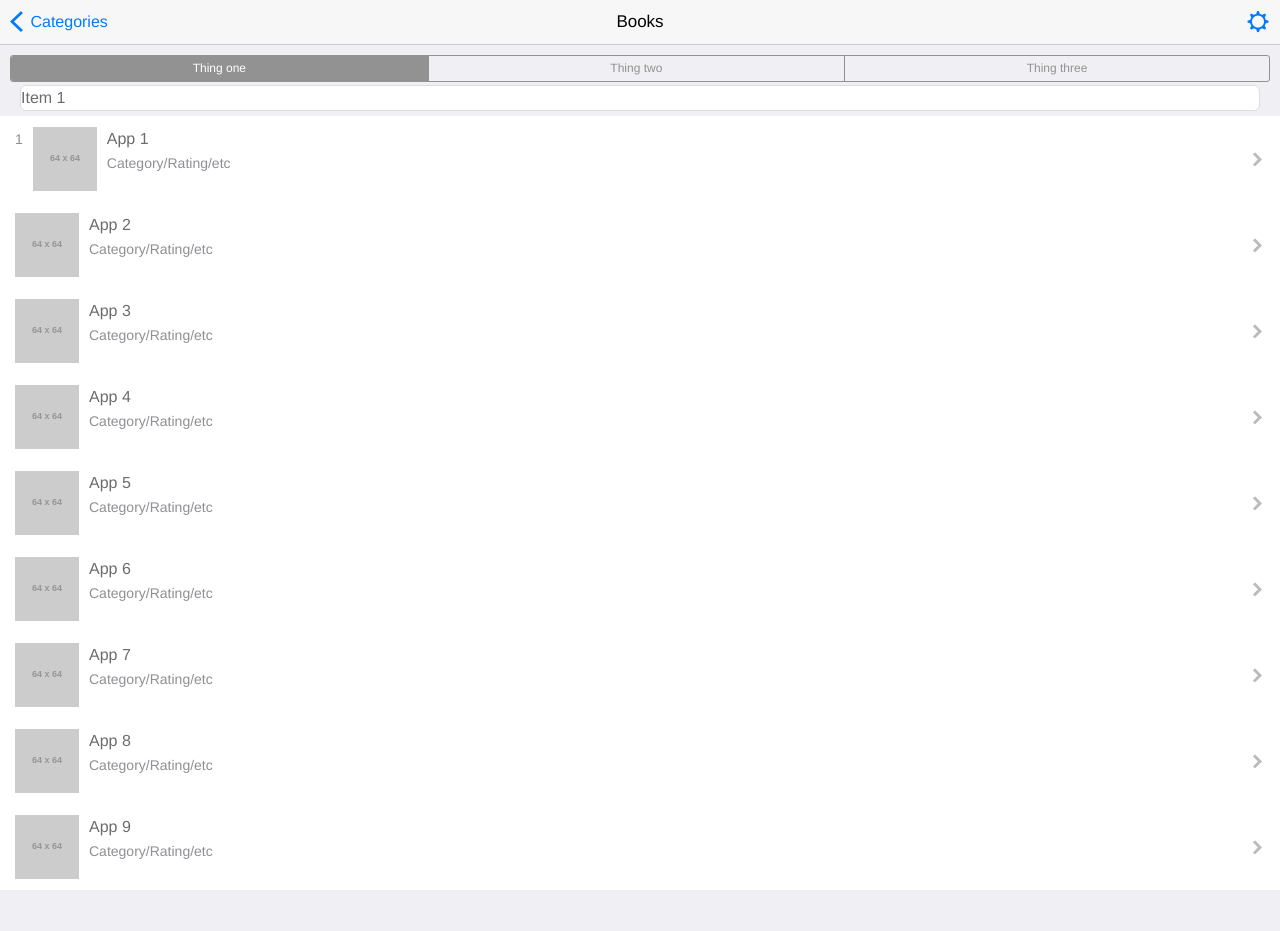
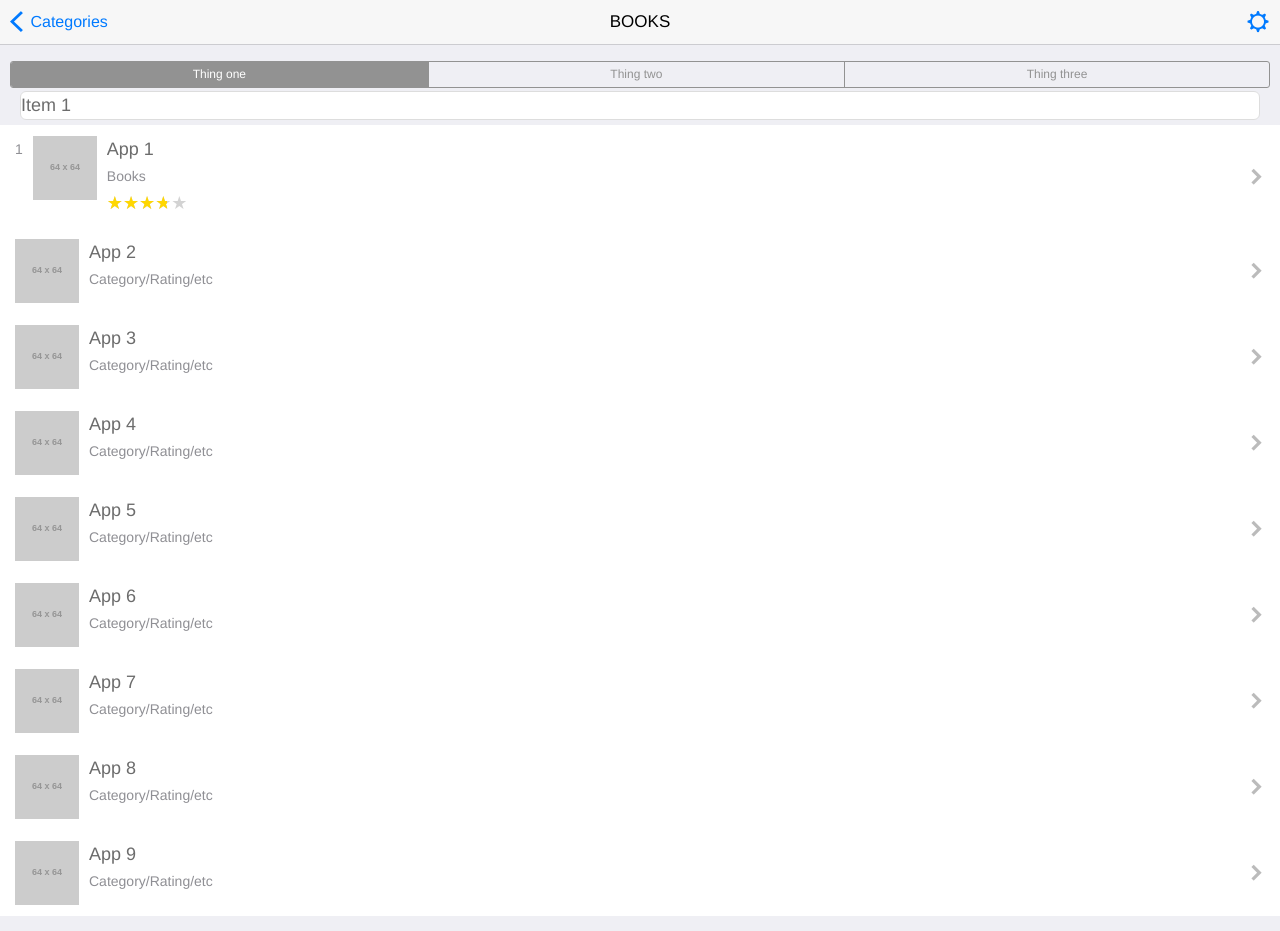
Before and after one commit to erik-ochoa/AppStore, a Flask app: template templates/applist.html in a window 1280 px wide. Run offline with Flask 2, Linux system fonts and the light colour scheme; the template is opened without the code that fills it, so the values that code supplies are empty; grey boxes labelled with a size stand in for pictures from a placeholder-image service; some libraries are stand-ins or nearby versions.

Commit message:
Rating Attribute Update

```diff
--- /dev/null
+++ b/static/css/rating.css
@@ -0,0 +1,70 @@
+@import "lesshat";
+
+// Method 1) Pure CSS
+.star-ratings-css {
+  unicode-bidi: bidi-override;
+  color: #c5c5c5;
+  font-size: 25px;
+  height: 25px;
+  width: 100px;
+  margin: 0 auto;
+  position: relative;
+  padding: 0;
+  text-shadow: 0px 1px 0 #a2a2a2;
+
+  &-top {
+    color: #e7711b;
+    padding: 0;
+    position: absolute;
+    z-index: 1;
+    display: block;
+    top: 0;
+    left: 0;
+    overflow: hidden;
+  }
+  &-bottom {
+    padding: 0;
+    display: block;
+    z-index: 0;
+  }
+}
+
+// Method 2) Using a Sprite
+.star-ratings-sprite {
+  background: url("https://s3-us-west-2.amazonaws.com/s.cdpn.io/2605/star-rating-sprite.png") repeat-x;
+  font-size: 0;
+  height: 21px;
+  line-height: 0;
+  overflow: hidden;
+  text-indent: -999em;
+  width: 110px;
+  margin: 0 auto;
+
+  &-rating {
+    background: url("https://s3-us-west-2.amazonaws.com/s.cdpn.io/2605/star-rating-sprite.png") repeat-x;
+    background-position: 0 100%;
+    float: left;
+    height: 21px;
+    display:block;
+  }
+
+}
+
+// Stuff for Pen styling
+@import url(http://fonts.googleapis.com/css?family=Open+Sans:400,600,700);
+body { margin: 50px; text-align: center; font-family: 'Open Sans', sans-serif; background: #f2fbff; }
+em { font-style: italic; }
+h1 { font-size: 24px; margin-bottom: 25px; font-weight: bold; text-transform: uppercase; }
+h2 { font-size: 16px; margin-bottom: 15px;}
+
+
+span.stars, span.stars span {
+    display: block;
+    background: url(stars.png) 0 -16px repeat-x;
+    width: 80px;
+    height: 16px;
+}
+
+span.stars span {
+    background-position: 0 0;
+}
--- a/templates/applist.html
+++ b/templates/applist.html
@@ -3,7 +3,7 @@
 <html>
   <head>
     <meta charset="utf-8">
-    <title>Movie finder</title>
+    <title>App List</title>
     <meta name="viewport" content="initial-scale=1, maximum-scale=1, user-scalable=no, minimal-ui">
     <meta name="apple-mobile-web-app-capable" content="yes">
     <meta name="apple-mobile-web-app-status-bar-style" content="black">
@@ -13,11 +13,65 @@
     <link rel="stylesheet" href="{{ url_for('static',filename='css/ratchet-theme-ios.min.css') }}">
     <link rel="stylesheet" href="{{ url_for('static',filename='css/app.css') }}">
     <link rel="stylesheet" href="{{ url_for('static',filename='css/style.css') }}">
+    <link rel="stylesheet" href="{{ url_for('static',filename='css/rating.css') }}">
+
     <script src="{{ url_for('static',filename='js/ratchet.min.js') }}"></script>
 
   <script src="https://ajax.googleapis.com/ajax/libs/jquery/3.1.1/jquery.min.js"></script>
+
+<script>
+  $.fn.stars = function() {
+      return $(this).each(function() {
+          $(this).html($('<span />').width(Math.max(0, (Math.min(5, parseFloat($(this).html())))) * 16));
+      });
+  }
+</script>
+
+<style>
+body { font-size: 18px; }
+
+.stars-container {
+  position: relative;
+  display: inline-block;
+  color: transparent;
+}
+
+.stars-container:before {
+  position: absolute;
+  top: 0;
+  left: 0;
+  content: '★★★★★';
+  color: lightgray;
+}
+
+.stars-container:after {
+  position: absolute;
+  top: 0;
+  left: 0;
+  content: '★★★★★';
+  color: gold;
+  overflow: hidden;
+}
+
+.stars-0:after { width: 0%; }
+.stars-10:after { width: 10%; }
+.stars-20:after { width: 20%; }
+.stars-30:after { width: 30%; }
+.stars-40:after { width: 40%; }
+.stars-50:after { width: 50%; }
+.stars-60:after { width: 60%; }
+.stars-70:after { width: 70%; }
+.stars-75:after { width: 75%; }
+.stars-80:after { width: 80%; }
+.stars-90:after { width: 90%; }
+.stars-100:after { width: 100; }
+</style>
+
   </head>
   <body>
+
+
+
     <header class="bar bar-nav">
       <a href="/"  data-transition="slide-out">
 <button class="btn btn-link btn-nav pull-left" onClick="location='/'">
@@ -69,6 +123,8 @@
 <br>
 <br>
 <br>
+
+
       <ul class="table-view">
         <li class="table-view-cell media">
           <a class="navigate-right" href="choose-theater.html" data-transition="slide-in">
@@ -76,7 +132,8 @@
             <img class="media-object pull-left" src="http://placehold.it/64x64" alt="Placeholder image for Argo's poster">
             <div class="media-body">
               App 1
-              <p>Category/Rating/etc</p>
+              <p>Books</p>
+              <div><span class="stars-container stars-75">★★★★★</span></div>
             </div>
           </a>
         </li>
```
